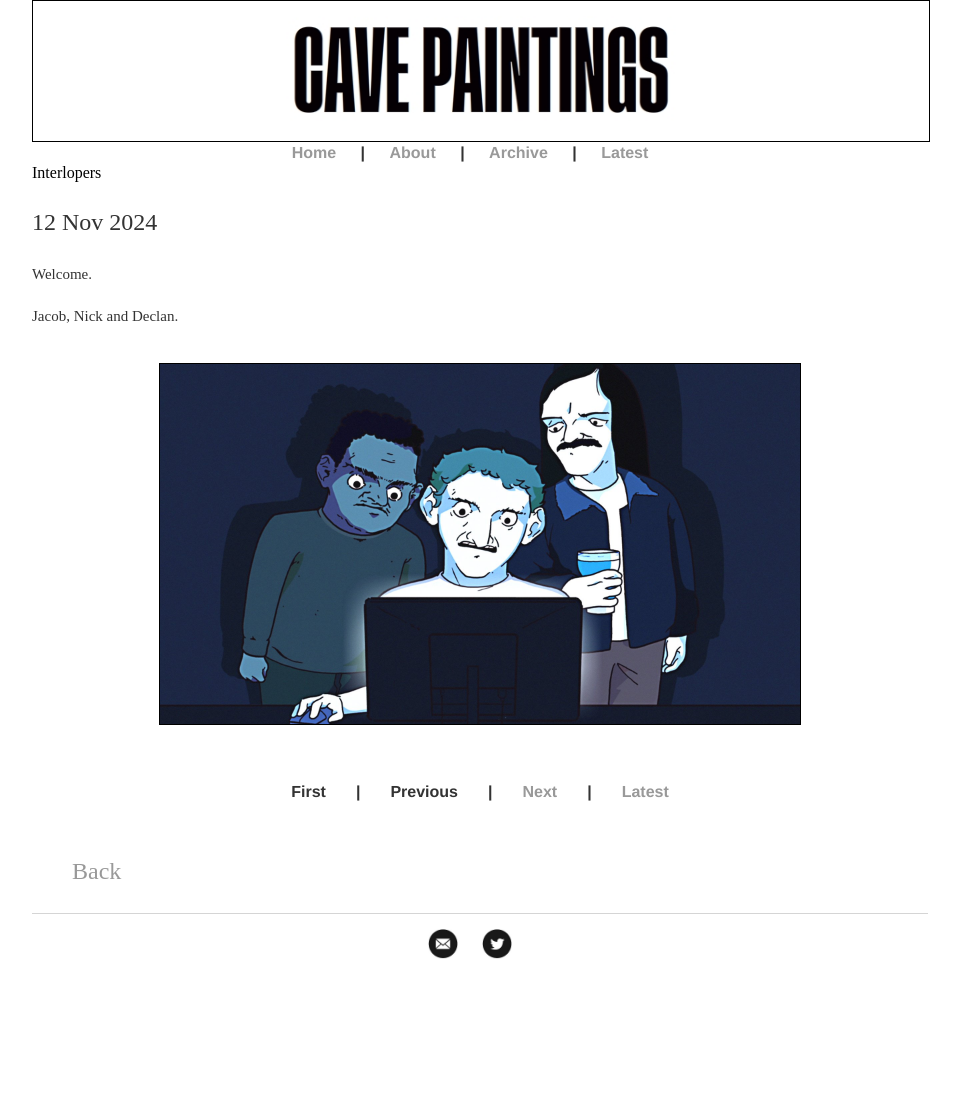
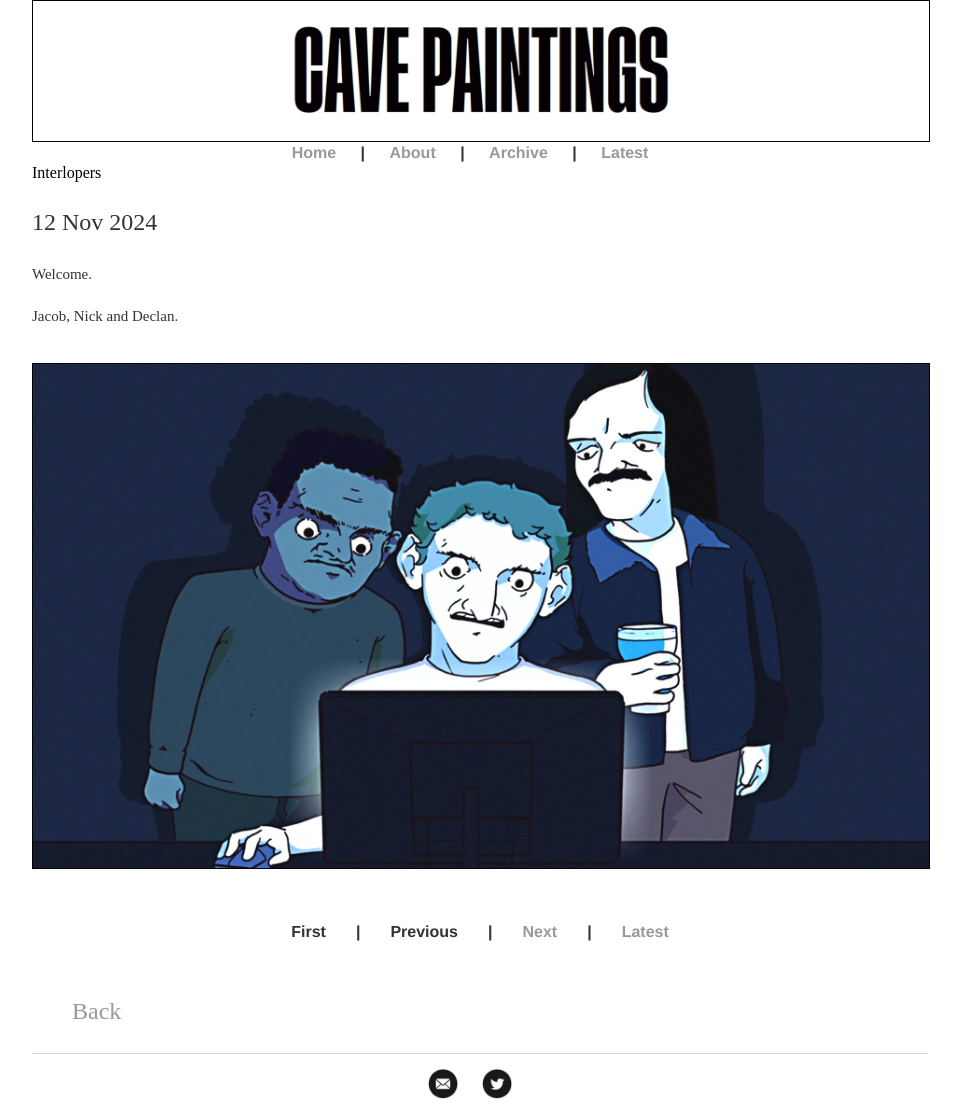
Before and after one commit to cavepaintingstv/cave, a Jekyll site: the page built from _posts/2024-11-12-1.md, in a window 1280 px wide. Shown: the whole page, without its empty margins (160-1121 px from the left). Built offline with Jekyll 4.4.1, drawn with Linux system fonts in a browser that asks for light colours; before the commit the page ends 964 px from its top, so only the background shows below that.

Commit message:
Update 2024-11-12-1.md

```diff
--- a/_posts/2024-11-12-1.md
+++ b/_posts/2024-11-12-1.md
@@ -9,7 +9,7 @@ date: 2024-11-12
 Jacob, Nick and Declan.
 
 <br><br>
-<div style="text-align: center;"><img src="{{ site.baseurl }}/images/assets/int.jpg" alt="Interlopers" border="1" width="640" height="360">
+<div id="ftr-container" style="text-align: center;"><img src="{{ site.baseurl }}/images/assets/int.jpg" alt="Interlopers" border="1" width="640" height="360">
   </div>
 
 </p>
```
